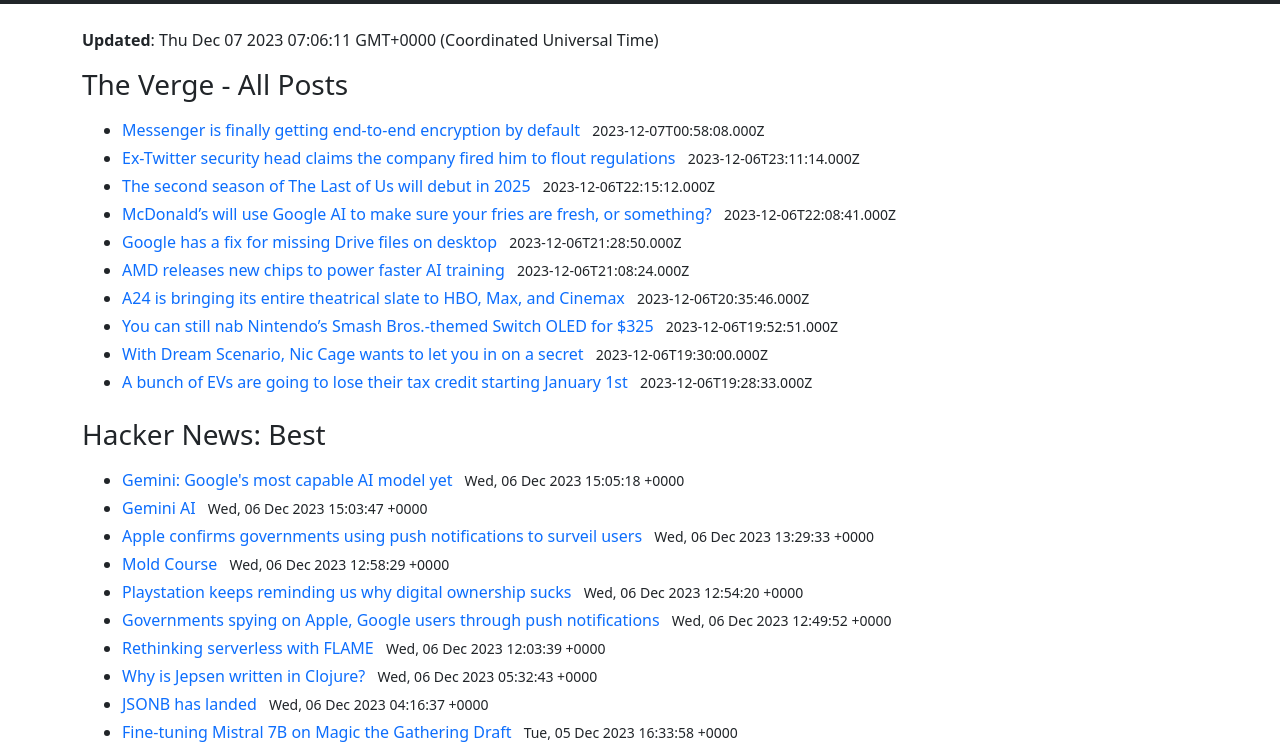
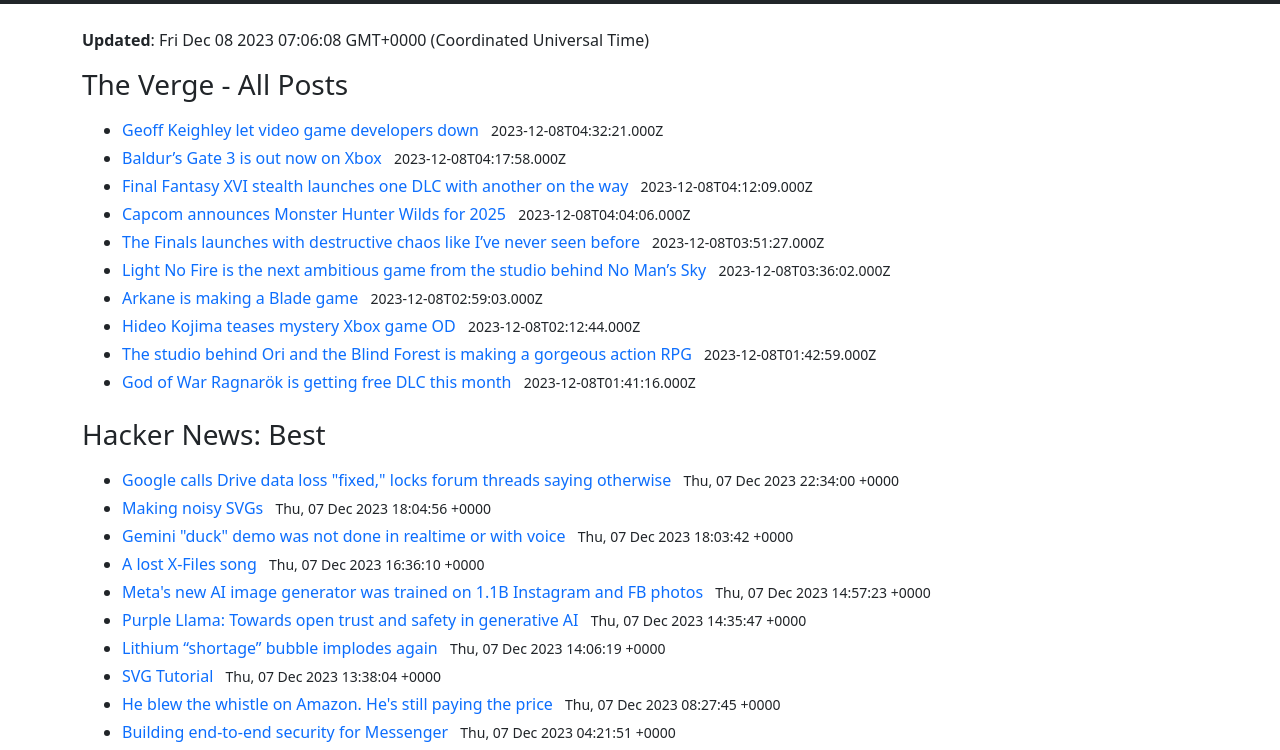
Before and after one commit to quicoto/news-digest, a plain HTML site: page index.html in a window 1280 px wide. Shown: the part 50-800 px from the top of the page. Drawn offline with Linux system fonts and the light colour scheme.

Commit message:
Deploying to gh-pages from @ quicoto/news-digest@81b831bfddafddc38fddae42311cb6bfcab75b76 🚀

```diff
--- a/index.html
+++ b/index.html
@@ -21,70 +21,73 @@
       <div class="container mb-3">
         <div class="row mb-3">
           <div class="col">
-            <strong>Updated</strong>: Thu Dec 07 2023 07:06:11 GMT+0000 (Coordinated Universal Time)
+            <strong>Updated</strong>: Fri Dec 08 2023 07:06:08 GMT+0000 (Coordinated Universal Time)
           </div>
         </div>
         <section class="row"><div class="col"><h2 class="h3">The Verge -  All Posts</h2><ul class="mb-4"><li class="mb-1">
-    <a rel="noopener" target="_blank" href="https://www.theverge.com/2023/12/6/23991501/facebook-messenger-default-end-to-end-encryption-meta" title="Messenger is finally getting end-to-end encryption by default">Messenger is finally getting end-to-end encryption by default</a>
-    <time datetime="2023-12-07T00:58:08.000Z" class="ps-2 small">2023-12-07T00:58:08.000Z</time>
+    <a rel="noopener" target="_blank" href="https://www.theverge.com/23992402/geoff-keighley-the-game-awards-layoffs" title="Geoff Keighley let video game developers down">Geoff Keighley let video game developers down</a>
+    <time datetime="2023-12-08T04:32:21.000Z" class="ps-2 small">2023-12-08T04:32:21.000Z</time>
   </li><li class="mb-1">
-    <a rel="noopener" target="_blank" href="https://www.theverge.com/2023/12/6/23991216/twitter-lawsuit-former-security-chief-regulation-ftc-consent-decree-eu-digital-services-act" title="Ex-Twitter security head claims the company fired him to flout regulations">Ex-Twitter security head claims the company fired him to flout regulations</a>
-    <time datetime="2023-12-06T23:11:14.000Z" class="ps-2 small">2023-12-06T23:11:14.000Z</time>
+    <a rel="noopener" target="_blank" href="https://www.theverge.com/2023/12/7/23993155/baldurs-gate-3-xbox-release-game-of-the-year" title="Baldur’s Gate 3 is out now on Xbox">Baldur’s Gate 3 is out now on Xbox</a>
+    <time datetime="2023-12-08T04:17:58.000Z" class="ps-2 small">2023-12-08T04:17:58.000Z</time>
   </li><li class="mb-1">
-    <a rel="noopener" target="_blank" href="https://www.theverge.com/2023/12/6/23991040/the-last-of-us-season-two-hbo-max-house-of-dragon-euphoria-streaming" title="The second season of The Last of Us will debut in 2025">The second season of The Last of Us will debut in 2025</a>
-    <time datetime="2023-12-06T22:15:12.000Z" class="ps-2 small">2023-12-06T22:15:12.000Z</time>
+    <a rel="noopener" target="_blank" href="https://www.theverge.com/games/23993141/final-fantasy-xvi-dlc-echoes-of-the-fallen-the-game-awards" title="Final Fantasy XVI stealth launches one DLC with another on the way">Final Fantasy XVI stealth launches one DLC with another on the way</a>
+    <time datetime="2023-12-08T04:12:09.000Z" class="ps-2 small">2023-12-08T04:12:09.000Z</time>
   </li><li class="mb-1">
-    <a rel="noopener" target="_blank" href="https://www.theverge.com/2023/12/6/23990900/mcdonalds-google-ai-cloud-generative" title="McDonald’s will use Google AI to make sure your fries are fresh, or something?">McDonald’s will use Google AI to make sure your fries are fresh, or something?</a>
-    <time datetime="2023-12-06T22:08:41.000Z" class="ps-2 small">2023-12-06T22:08:41.000Z</time>
+    <a rel="noopener" target="_blank" href="https://www.theverge.com/23991181/monster-hunter-wilds-trailer-capcom-announce-trailer" title="Capcom announces Monster Hunter Wilds for 2025">Capcom announces Monster Hunter Wilds for 2025</a>
+    <time datetime="2023-12-08T04:04:06.000Z" class="ps-2 small">2023-12-08T04:04:06.000Z</time>
   </li><li class="mb-1">
-    <a rel="noopener" target="_blank" href="https://www.theverge.com/2023/12/6/23991183/google-drive-lost-files-desktop-fix" title="Google has a fix for missing Drive files on desktop">Google has a fix for missing Drive files on desktop</a>
-    <time datetime="2023-12-06T21:28:50.000Z" class="ps-2 small">2023-12-06T21:28:50.000Z</time>
+    <a rel="noopener" target="_blank" href="https://www.theverge.com/2023/12/7/23991851/the-finals-embark-studios-launch-xbox-ps5-pc-steam-available-now" title="The Finals launches with destructive chaos like I’ve never seen before">The Finals launches with destructive chaos like I’ve never seen before</a>
+    <time datetime="2023-12-08T03:51:27.000Z" class="ps-2 small">2023-12-08T03:51:27.000Z</time>
   </li><li class="mb-1">
-    <a rel="noopener" target="_blank" href="https://www.theverge.com/2023/12/6/23991113/amd-ai-mi300-chips-generative-gpu" title="AMD releases new chips to power faster AI training">AMD releases new chips to power faster AI training</a>
-    <time datetime="2023-12-06T21:08:24.000Z" class="ps-2 small">2023-12-06T21:08:24.000Z</time>
+    <a rel="noopener" target="_blank" href="https://www.theverge.com/23990841/hello-games-light-no-fire-trailer" title="Light No Fire is the next ambitious game from the studio behind No Man’s Sky">Light No Fire is the next ambitious game from the studio behind No Man’s Sky</a>
+    <time datetime="2023-12-08T03:36:02.000Z" class="ps-2 small">2023-12-08T03:36:02.000Z</time>
   </li><li class="mb-1">
-    <a rel="noopener" target="_blank" href="https://www.theverge.com/2023/12/6/23991039/a24-hbo-max-cinemax-deal-warner-bros-discovery" title="A24 is bringing its entire theatrical slate to HBO, Max, and Cinemax">A24 is bringing its entire theatrical slate to HBO, Max, and Cinemax</a>
-    <time datetime="2023-12-06T20:35:46.000Z" class="ps-2 small">2023-12-06T20:35:46.000Z</time>
+    <a rel="noopener" target="_blank" href="https://www.theverge.com/2023/12/7/23992733/arkane-lyon-marvel-blade-game" title="Arkane is making a Blade game">Arkane is making a Blade game</a>
+    <time datetime="2023-12-08T02:59:03.000Z" class="ps-2 small">2023-12-08T02:59:03.000Z</time>
   </li><li class="mb-1">
-    <a rel="noopener" target="_blank" href="https://www.theverge.com/2023/12/6/23989396/nintendo-switch-oled-smash-bros-bundle-samsung-smarttag2-bluetooth-tracker-deal-sale" title="You can still nab Nintendo’s Smash Bros.-themed Switch OLED for $325">You can still nab Nintendo’s Smash Bros.-themed Switch OLED for $325</a>
-    <time datetime="2023-12-06T19:52:51.000Z" class="ps-2 small">2023-12-06T19:52:51.000Z</time>
+    <a rel="noopener" target="_blank" href="https://www.theverge.com/2023/12/7/23993035/hideo-kojima-od-xbox" title="Hideo Kojima teases mystery Xbox game OD">Hideo Kojima teases mystery Xbox game OD</a>
+    <time datetime="2023-12-08T02:12:44.000Z" class="ps-2 small">2023-12-08T02:12:44.000Z</time>
   </li><li class="mb-1">
-    <a rel="noopener" target="_blank" href="https://www.theverge.com/23989763/nicolas-cage-dream-scenario-interview" title="With Dream Scenario, Nic Cage wants to let you in on a secret">With Dream Scenario, Nic Cage wants to let you in on a secret</a>
-    <time datetime="2023-12-06T19:30:00.000Z" class="ps-2 small">2023-12-06T19:30:00.000Z</time>
+    <a rel="noopener" target="_blank" href="https://www.theverge.com/23990860/no-rest-for-the-wicked-trailer-announce-moon-studios" title="The studio behind Ori and the Blind Forest is making a gorgeous action RPG">The studio behind Ori and the Blind Forest is making a gorgeous action RPG</a>
+    <time datetime="2023-12-08T01:42:59.000Z" class="ps-2 small">2023-12-08T01:42:59.000Z</time>
   </li><li class="mb-1">
-    <a rel="noopener" target="_blank" href="https://www.theverge.com/2023/12/6/23990982/ev-lose-tax-credit-battery-china-mustang-mach-e" title="A bunch of EVs are going to lose their tax credit starting January 1st">A bunch of EVs are going to lose their tax credit starting January 1st</a>
-    <time datetime="2023-12-06T19:28:33.000Z" class="ps-2 small">2023-12-06T19:28:33.000Z</time>
+    <a rel="noopener" target="_blank" href="https://www.theverge.com/23992967/god-of-war-ragnarok-free-dlc-the-game-awards" title="God of War Ragnarök is getting free DLC this month">God of War Ragnarök is getting free DLC this month</a>
+    <time datetime="2023-12-08T01:41:16.000Z" class="ps-2 small">2023-12-08T01:41:16.000Z</time>
   </li></ul></div></section><section class="row"><div class="col"><h2 class="h3">Hacker News: Best</h2><ul class="mb-4"><li class="mb-1">
-    <a rel="noopener" target="_blank" href="https://blog.google/technology/ai/google-gemini-ai/" title="Gemini: Google's most capable AI model yet">Gemini: Google's most capable AI model yet</a>
-    <time datetime="Wed, 06 Dec 2023 15:05:18 +0000" class="ps-2 small">Wed, 06 Dec 2023 15:05:18 +0000</time>
+    <a rel="noopener" target="_blank" href="https://arstechnica.com/gadgets/2023/12/google-calls-drive-data-loss-fixed-locks-forum-threads-saying-otherwise/" title="Google calls Drive data loss "fixed," locks forum threads saying otherwise">Google calls Drive data loss "fixed," locks forum threads saying otherwise</a>
+    <time datetime="Thu, 07 Dec 2023 22:34:00 +0000" class="ps-2 small">Thu, 07 Dec 2023 22:34:00 +0000</time>
   </li><li class="mb-1">
-    <a rel="noopener" target="_blank" href="https://deepmind.google/technologies/gemini/" title="Gemini AI">Gemini AI</a>
-    <time datetime="Wed, 06 Dec 2023 15:03:47 +0000" class="ps-2 small">Wed, 06 Dec 2023 15:03:47 +0000</time>
+    <a rel="noopener" target="_blank" href="https://daniel.do/article/making-noisy-svgs/" title="Making noisy SVGs">Making noisy SVGs</a>
+    <time datetime="Thu, 07 Dec 2023 18:04:56 +0000" class="ps-2 small">Thu, 07 Dec 2023 18:04:56 +0000</time>
   </li><li class="mb-1">
-    <a rel="noopener" target="_blank" href="https://www.macrumors.com/2023/12/06/apple-governments-surveil-push-notifications/" title="Apple confirms governments using push notifications to surveil users">Apple confirms governments using push notifications to surveil users</a>
-    <time datetime="Wed, 06 Dec 2023 13:29:33 +0000" class="ps-2 small">Wed, 06 Dec 2023 13:29:33 +0000</time>
+    <a rel="noopener" target="_blank" href="https://twitter.com/parmy/status/1732811357068615969" title="Gemini "duck" demo was not done in realtime or with voice">Gemini "duck" demo was not done in realtime or with voice</a>
+    <time datetime="Thu, 07 Dec 2023 18:03:42 +0000" class="ps-2 small">Thu, 07 Dec 2023 18:03:42 +0000</time>
   </li><li class="mb-1">
-    <a rel="noopener" target="_blank" href="https://www.epa.gov/mold/mold-course-introduction" title="Mold Course">Mold Course</a>
-    <time datetime="Wed, 06 Dec 2023 12:58:29 +0000" class="ps-2 small">Wed, 06 Dec 2023 12:58:29 +0000</time>
+    <a rel="noopener" target="_blank" href="https://twitter.com/laurenancona/status/1731900441800155459" title="A lost X-Files song">A lost X-Files song</a>
+    <time datetime="Thu, 07 Dec 2023 16:36:10 +0000" class="ps-2 small">Thu, 07 Dec 2023 16:36:10 +0000</time>
   </li><li class="mb-1">
-    <a rel="noopener" target="_blank" href="https://www.theverge.com/2023/12/5/23989290/playstation-digital-ownership-sucks" title="Playstation keeps reminding us why digital ownership sucks">Playstation keeps reminding us why digital ownership sucks</a>
-    <time datetime="Wed, 06 Dec 2023 12:54:20 +0000" class="ps-2 small">Wed, 06 Dec 2023 12:54:20 +0000</time>
+    <a rel="noopener" target="_blank" href="https://arstechnica.com/information-technology/2023/12/metas-new-ai-image-generator-was-trained-on-1-1-billion-instagram-and-facebook-photos/" title="Meta's new AI image generator was trained on 1.1B Instagram and FB photos">Meta's new AI image generator was trained on 1.1B Instagram and FB photos</a>
+    <time datetime="Thu, 07 Dec 2023 14:57:23 +0000" class="ps-2 small">Thu, 07 Dec 2023 14:57:23 +0000</time>
   </li><li class="mb-1">
-    <a rel="noopener" target="_blank" href="https://www.reuters.com/technology/cybersecurity/governments-spying-apple-google-users-through-push-notifications-us-senator-2023-12-06/" title="Governments spying on Apple, Google users through push notifications">Governments spying on Apple, Google users through push notifications</a>
-    <time datetime="Wed, 06 Dec 2023 12:49:52 +0000" class="ps-2 small">Wed, 06 Dec 2023 12:49:52 +0000</time>
+    <a rel="noopener" target="_blank" href="https://ai.meta.com/blog/purple-llama-open-trust-safety-generative-ai/" title="Purple Llama: Towards open trust and safety in generative AI">Purple Llama: Towards open trust and safety in generative AI</a>
+    <time datetime="Thu, 07 Dec 2023 14:35:47 +0000" class="ps-2 small">Thu, 07 Dec 2023 14:35:47 +0000</time>
   </li><li class="mb-1">
-    <a rel="noopener" target="_blank" href="https://fly.io/blog/rethinking-serverless-with-flame/" title="Rethinking serverless with FLAME">Rethinking serverless with FLAME</a>
-    <time datetime="Wed, 06 Dec 2023 12:03:39 +0000" class="ps-2 small">Wed, 06 Dec 2023 12:03:39 +0000</time>
+    <a rel="noopener" target="_blank" href="https://wolfstreet.com/2023/11/23/lithium-shortage-bubble-implodes-once-again-as-demand-and-production-both-surged/" title="Lithium “shortage” bubble implodes again">Lithium “shortage” bubble implodes again</a>
+    <time datetime="Thu, 07 Dec 2023 14:06:19 +0000" class="ps-2 small">Thu, 07 Dec 2023 14:06:19 +0000</time>
   </li><li class="mb-1">
-    <a rel="noopener" target="_blank" href="https://aphyr.com/posts/367-why-is-jepsen-written-in-clojure" title="Why is Jepsen written in Clojure?">Why is Jepsen written in Clojure?</a>
-    <time datetime="Wed, 06 Dec 2023 05:32:43 +0000" class="ps-2 small">Wed, 06 Dec 2023 05:32:43 +0000</time>
+    <a rel="noopener" target="_blank" href="https://svg-tutorial.com/" title="SVG Tutorial">SVG Tutorial</a>
+    <time datetime="Thu, 07 Dec 2023 13:38:04 +0000" class="ps-2 small">Thu, 07 Dec 2023 13:38:04 +0000</time>
   </li><li class="mb-1">
-    <a rel="noopener" target="_blank" href="https://sqlite.org/forum/forumpost/fa6f64e3dc1a5d97" title="JSONB has landed">JSONB has landed</a>
-    <time datetime="Wed, 06 Dec 2023 04:16:37 +0000" class="ps-2 small">Wed, 06 Dec 2023 04:16:37 +0000</time>
+    <a rel="noopener" target="_blank" href="https://www.ft.com/content/de5fea12-2938-4c20-b394-10ca258a5fa1" title="He blew the whistle on Amazon. He's still paying the price">He blew the whistle on Amazon. He's still paying the price</a>
+    <time datetime="Thu, 07 Dec 2023 08:27:45 +0000" class="ps-2 small">Thu, 07 Dec 2023 08:27:45 +0000</time>
   </li><li class="mb-1">
-    <a rel="noopener" target="_blank" href="https://generallyintelligent.substack.com/p/fine-tuning-mistral-7b-on-magic-the" title="Fine-tuning Mistral 7B on Magic the Gathering Draft">Fine-tuning Mistral 7B on Magic the Gathering Draft</a>
-    <time datetime="Tue, 05 Dec 2023 16:33:58 +0000" class="ps-2 small">Tue, 05 Dec 2023 16:33:58 +0000</time>
+    <a rel="noopener" target="_blank" href="https://engineering.fb.com/2023/12/06/security/building-end-to-end-security-for-messenger/" title="Building end-to-end security for Messenger">Building end-to-end security for Messenger</a>
+    <time datetime="Thu, 07 Dec 2023 04:21:51 +0000" class="ps-2 small">Thu, 07 Dec 2023 04:21:51 +0000</time>
   </li></ul></div></section><section class="row"><div class="col"><h2 class="h3">meixger/hackernews-daily Issues</h2><ul class="mb-4"><li class="mb-1">
+    <a rel="noopener" target="_blank" href="https://github.com/meixger/hackernews-daily/issues/446" title="Hacker News Daily Top 30 @2023-12-07">Hacker News Daily Top 30 @2023-12-07</a>
+    <time datetime="Thu, 07 Dec 2023 06:12:42 GMT" class="ps-2 small">Thu, 07 Dec 2023 06:12:42 GMT</time>
+  </li><li class="mb-1">
     <a rel="noopener" target="_blank" href="https://github.com/meixger/hackernews-daily/issues/445" title="Hacker News Daily Top 30 @2023-12-06">Hacker News Daily Top 30 @2023-12-06</a>
     <time datetime="Wed, 06 Dec 2023 06:12:24 GMT" class="ps-2 small">Wed, 06 Dec 2023 06:12:24 GMT</time>
   </li><li class="mb-1">
@@ -111,9 +114,6 @@
   </li><li class="mb-1">
     <a rel="noopener" target="_blank" href="https://github.com/meixger/hackernews-daily/issues/437" title="Hacker News Daily Top 30 @2023-11-28">Hacker News Daily Top 30 @2023-11-28</a>
     <time datetime="Tue, 28 Nov 2023 06:12:32 GMT" class="ps-2 small">Tue, 28 Nov 2023 06:12:32 GMT</time>
-  </li><li class="mb-1">
-    <a rel="noopener" target="_blank" href="https://github.com/meixger/hackernews-daily/issues/436" title="Hacker News Daily Top 30 @2023-11-27">Hacker News Daily Top 30 @2023-11-27</a>
-    <time datetime="Mon, 27 Nov 2023 06:12:36 GMT" class="ps-2 small">Mon, 27 Nov 2023 06:12:36 GMT</time>
   </li></ul></div></section>
       </div>
       <footer class="bg-dark text-light p-4">
```
